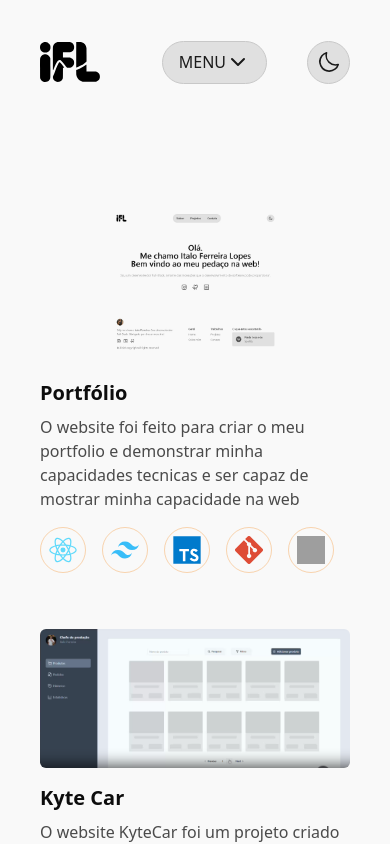
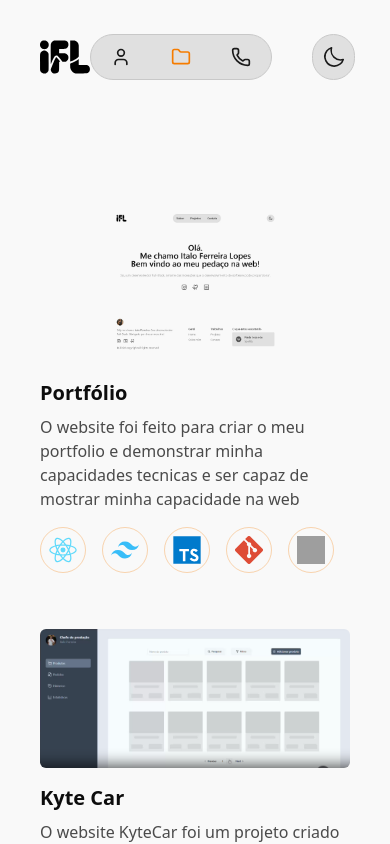
Before and after one commit to ItaloFL/portfolio, a React (Vite) app: page /projects in a window 390 px wide. Shown: the top 844 px of the page. Built offline with nearby package versions, Linux system fonts and the light colour scheme; no server answers; grey boxes are pictures that could not be loaded.

Commit message:
feat :sparkles: mobile-menu prototype

```diff
--- a/src/components/header.tsx
+++ b/src/components/header.tsx
@@ -1,22 +1,14 @@
 import { Moon, Sun } from '@phosphor-icons/react'
 import { Link, useLocation } from 'react-router-dom'
 import { useTheme } from '../context/themeProvider'
-import { Dialog, DialogContent, DialogTrigger } from './ui/dialog'
-import {
-  BookOpenCheck,
-  ChevronDown,
-  Contact,
-  FolderOpenDot
-} from 'lucide-react'
-import { useState } from 'react'
+import { Folder, Phone, User } from 'lucide-react'
 
 export function Header() {
   const { theme, toggleTheme } = useTheme()
-  const [open, setOpen] = useState(false)
   const location = useLocation()
 
   return (
-    <header className="fixed top-0 left-1/2 transform -translate-x-1/2 z-50 flex items-center justify-between w-full max-w-5xl py-8 transition-colors px-10">
+    <header className="fixed top-0 left-1/2 transform -translate-x-1/2 z-50 flex items-center justify-around w-full max-w-5xl py-8 transition-colors px-10">
       <Link to={'/'} className="logo">
         <svg
           width="435"
@@ -24,7 +16,7 @@ export function Header() {
           viewBox="0 0 435 289"
           fill="none"
           xmlns="http://www.w3.org/2000/svg"
-          className="w-[60px] h-[60px] text-black dark:text-white"
+          className="w-[50px] h-[50px] text-black dark:text-white md:w-[50px] md:h-[50px] lg:w-[60px] lg:h-[60px]"
         >
           <path
             d="M29.9039 288.651C24.0039 287.551 17.6539 284.401 12.6539 280.151C8.95388 277.001 4.40389 270.501 2.85389 266.151C0.353895 258.951 0.403883 260.501 0.403883 189.051C0.403883 124.951 0.453883 122.001 1.40388 117.501C4.20388 103.951 13.2539 94.1509 26.9039 89.9009C31.8039 88.3509 42.8039 88.2009 47.9039 89.6009C60.9039 93.2009 71.3039 103.701 74.2539 116.301C75.1039 120.001 75.1539 124.151 75.1539 189.451C75.1539 267.301 75.4539 261.001 71.3039 269.351C67.8539 276.401 60.3539 283.401 53.4039 286.151C48.0039 288.301 46.6039 288.551 38.9039 288.701C34.6539 288.801 30.6039 288.751 29.9039 288.651Z"
@@ -84,73 +76,37 @@ export function Header() {
       </ul>
 
       <div className="flex gap-10">
-        <Dialog open={open} onOpenChange={setOpen}>
-          <DialogTrigger
-            onClick={() => setOpen(true)}
-            className="md:hidden text-base uppercase flex items-center rounded-full px-4 py-2 border text-primary-color border-border-color bg-contrast-color transition-colors dark:bg-contrast-color-dark dark:border-border-color-dark dark:text-primary-color-dark dark:hover:bg-[#212121]"
+        <ul className="md:hidden flex gap-10 font-semibold bg-contrast-color border transition-colors border-border-color text-primary-color p-3 px-5 rounded-full dark:bg-contrast-color-dark dark:border-border-color-dark dark:text-primary-color-dark">
+          <Link
+            to={'about'}
+            className={`cursor-pointer transition-colors hover:text-link-hover-color ${
+              location.pathname.includes('about') ? 'text-link-hover-color' : ''
+            }`}
           >
-            <p>Menu</p>
-            <ChevronDown />
-          </DialogTrigger>
-          <DialogContent className="text-primary-color fixed top-56 left-1/2 -translate-x-1/2 -translate-y-1/2 max-w-[90vw] max-h-[80vh] overflow-y-auto p-6 bg-[#f9f9f9] border-0 rounded-md dark:bg-[#0f0f0f] dark:text-primary-color-dark">
-            <ul className="flex flex-col my-10 gap-12 text-base font-semibold text-primary-color dark:text-primary-color-dark">
-              <Link
-                to={'/about'}
-                onClick={() => setOpen(false)}
-                className="p-2 rounded-md border border-link-hover-color flex items-center gap-5 cursor-pointer transition-colors hover:text-link-hover-color"
-              >
-                <div className="bg-contrast-color border border-border-color dark:bg-contrast-color-dark dark:border-border-color-dark p-2 rounded-md">
-                  <BookOpenCheck
-                    size={22}
-                    className="text-[#000000] dark:text-[#FFFFFF]"
-                  />
-                </div>
-                <div>
-                  <p>Sobre</p>
-                  <p className="text-xs text-second-color">
-                    Saiba um pouco mais sobre mim
-                  </p>
-                </div>
+            <User size={20} />
           </Link>
+
           <Link
             to={'projects'}
-                onClick={() => setOpen(false)}
-                className="p-2 rounded-md border border-link-hover-color flex items-center gap-5 cursor-pointer transition-colors hover:text-link-hover-color"
+            className={`cursor-pointer transition-colors hover:text-link-hover-color ${
+              location.pathname.includes('projects')
+                ? 'text-link-hover-color'
+                : ''
+            }`}
           >
-                <div className="bg-contrast-color border border-border-color dark:bg-contrast-color-dark dark:border-border-color-dark p-2 rounded-md">
-                  <FolderOpenDot
-                    size={22}
-                    className="text-[#000000] dark:text-[#FFFFFF]"
-                  />
-                </div>
-                <div>
-                  <p>Projetos</p>
-                  <p className="text-xs text-second-color">
-                    Projetos desenvolvidos para aprendizado
-                  </p>
-                </div>
+            <Folder size={20} />
           </Link>
           <Link
             to={'contact'}
-                onClick={() => setOpen(false)}
-                className="p-2 rounded-md border border-link-hover-color flex items-center gap-5 cursor-pointer transition-colors hover:text-link-hover-color"
+            className={`cursor-pointer transition-colors hover:text-link-hover-color ${
+              location.pathname.includes('contact')
+                ? 'text-link-hover-color'
+                : ''
+            }`}
           >
-                <div className="bg-contrast-color border border-border-color dark:bg-contrast-color-dark dark:border-border-color-dark p-2 rounded-md">
-                  <Contact
-                    size={22}
-                    className="text-[#000000] dark:text-[#FFFFFF]"
-                  />
-                </div>
-                <div>
-                  <p>Contato</p>
-                  <p className="text-xs text-second-color">
-                    Entre em contato e vamos evoluir juntos
-                  </p>
-                </div>
+            <Phone size={20} />
           </Link>
         </ul>
-          </DialogContent>
-        </Dialog>
 
         <button
           onClick={toggleTheme}
```
Lines whose indentation alone changed are shown as unchanged.
